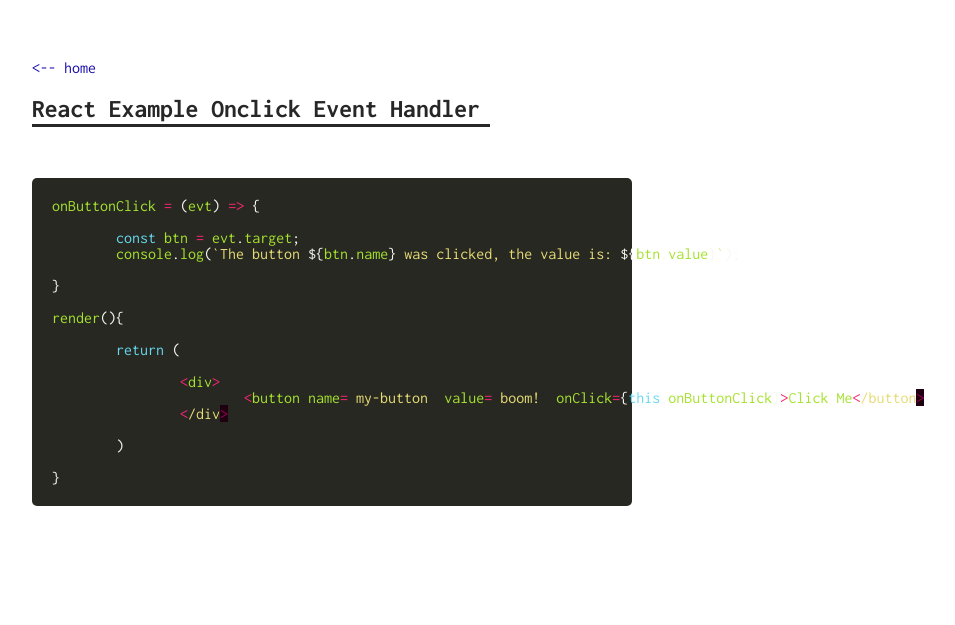
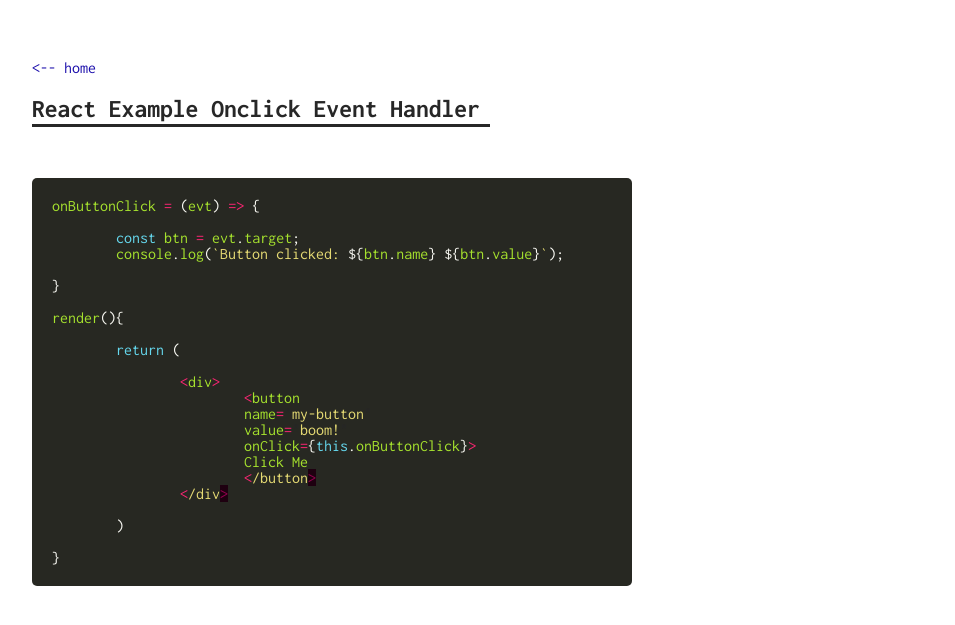
Before and after one commit to iamandyjones/js-notes, a Jekyll site: the page built from _posts/2017-06-13-react-example-onclick-event-handler.md, in a window 1280 px wide. Shown: the top 625 px of the page, without its empty margins (308-1263 px from the left). Built offline with Jekyll 4.4.1, drawn with Linux system fonts in a browser that asks for light colours.

Commit message:
Create 2017-06-13-react-example-onclick-event-handler.md

```diff
--- a/_posts/2017-06-13-react-example-onclick-event-handler.md
+++ b/_posts/2017-06-13-react-example-onclick-event-handler.md
@@ -7,7 +7,7 @@
 onButtonClick = (evt) => {
 
 	const btn = evt.target;
-	console.log(`The button ${btn.name} was clicked, the value is: ${btn.value}`);
+	console.log(`Button clicked: ${btn.name} ${btn.value}`);
 
 }
 
@@ -16,7 +16,12 @@
 	return (
 
 		<div>
-			<button name="my-button" value="boom!" onClick={this.onButtonClick}>Click Me</button>
+			<button
+			name="my-button"
+			value="boom!"
+			onClick={this.onButtonClick}>
+			Click Me
+			</button>
 		</div>
 
 	)
```
